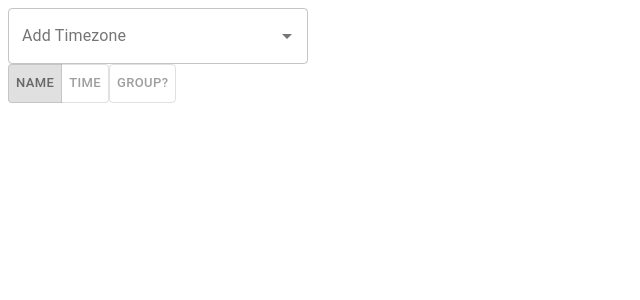
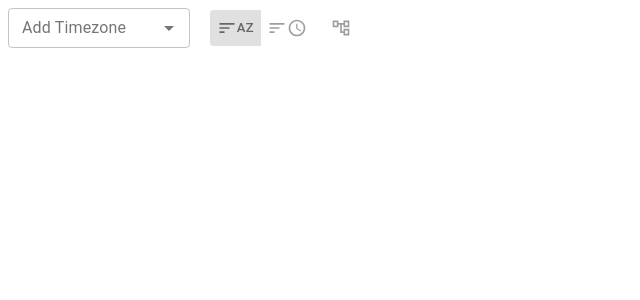
Before and after one commit to ackinc/timepiece, a React app: page / in a window 1280 px wide. Shown: the top 300 px of the page, without its empty margins (0-640 px from the left). Built offline with nearby package versions, Linux system fonts and the light colour scheme; what @vvo/tzdb would draw is missing.

Commit message:
Improved control button styles

```diff
--- a/src/popup/AddZone.jsx
+++ b/src/popup/AddZone.jsx
@@ -4,7 +4,7 @@ import PropTypes from "prop-types";
 import React, { useState } from "react";
 import { zonesArr } from "../common/zones";
 
-function AddZoneComponent({ onAdd }) {
+function AddZoneComponent({ onAdd, ...restProps }) {
   // If we don't control inputValue, the combobox will display entered text
   //   on field blur
   const [inputValue, setInputValue] = useState("");
@@ -20,8 +20,10 @@ function AddZoneComponent({ onAdd }) {
       closeIcon={null}
       inputValue={inputValue}
       value={value}
+      size="small"
       onInputChange={handleInputChange}
       onChange={handleChange}
+      {...restProps}
     />
   );
 
--- a/src/popup/App.jsx
+++ b/src/popup/App.jsx
@@ -1,3 +1,7 @@
+import { Tooltip } from "@material-ui/core";
+import AccessTimeOutlinedIcon from "@material-ui/icons/AccessTimeOutlined";
+import AccountTreeOutlinedIcon from "@material-ui/icons/AccountTreeOutlined";
+import SortOutlinedIcon from "@material-ui/icons/SortOutlined";
 import { ToggleButtonGroup, ToggleButton } from "@material-ui/lab";
 import { utcToZonedTime, format as dateFormat } from "date-fns-tz";
 import { Set as ImmutableSet } from "immutable";
@@ -61,24 +65,52 @@ const AppComponent = () => {
       className="container"
       style={{
         minHeight: "400px",
-        width: "300px",
+        width: "350px",
       }}
     >
-      <AddZoneComponent onAdd={addZone} />
+      <div
+        style={{ display: "flex", alignItems: "center", marginBottom: "20px" }}
+      >
+        <AddZoneComponent
+          onAdd={addZone}
+          style={{ flexGrow: 1, marginRight: "20px" }}
+        />
+
         <ToggleButtonGroup
           className="sort-buttons"
           exclusive
           color="primary"
           size="small"
           onChange={(_, value) => toggleSort(value)}
+          style={{ marginRight: "10px" }}
+          value={sortBy}
         >
-        <ToggleButton value="name" selected={sortBy === "name"}>
-          name
+          <Tooltip title="Sort alphabetically">
+            <ToggleButton
+              value="name"
+              selected={sortBy === "name"}
+              style={{ border: "0px" }}
+              disableRipple={true}
+            >
+              <SortOutlinedIcon fontSize="small" />
+              AZ
             </ToggleButton>
-        <ToggleButton value="time" selected={sortBy === "time"}>
-          time
+          </Tooltip>
+
+          <Tooltip title="Sort by time">
+            <ToggleButton
+              value="time"
+              selected={sortBy === "time"}
+              style={{ border: "0px" }}
+              disableRipple={true}
+            >
+              <SortOutlinedIcon fontSize="small" />
+              <AccessTimeOutlinedIcon fontSize="small" />
             </ToggleButton>
+          </Tooltip>
         </ToggleButtonGroup>
+
+        <Tooltip title="Group">
           <ToggleButton
             selected={group}
             onChange={async () => {
@@ -87,9 +119,14 @@ const AppComponent = () => {
             }}
             value="group"
             size="small"
+            disableRipple={true}
+            style={{ border: "0px" }}
           >
-        Group?
+            <AccountTreeOutlinedIcon fontSize="small" />
           </ToggleButton>
+        </Tooltip>
+      </div>
+
       {zoneData
         .filter(({ zones }) => zones.length > 0)
         .map(({ label, zones }) => (
```
Lines whose indentation alone changed are shown as unchanged.
